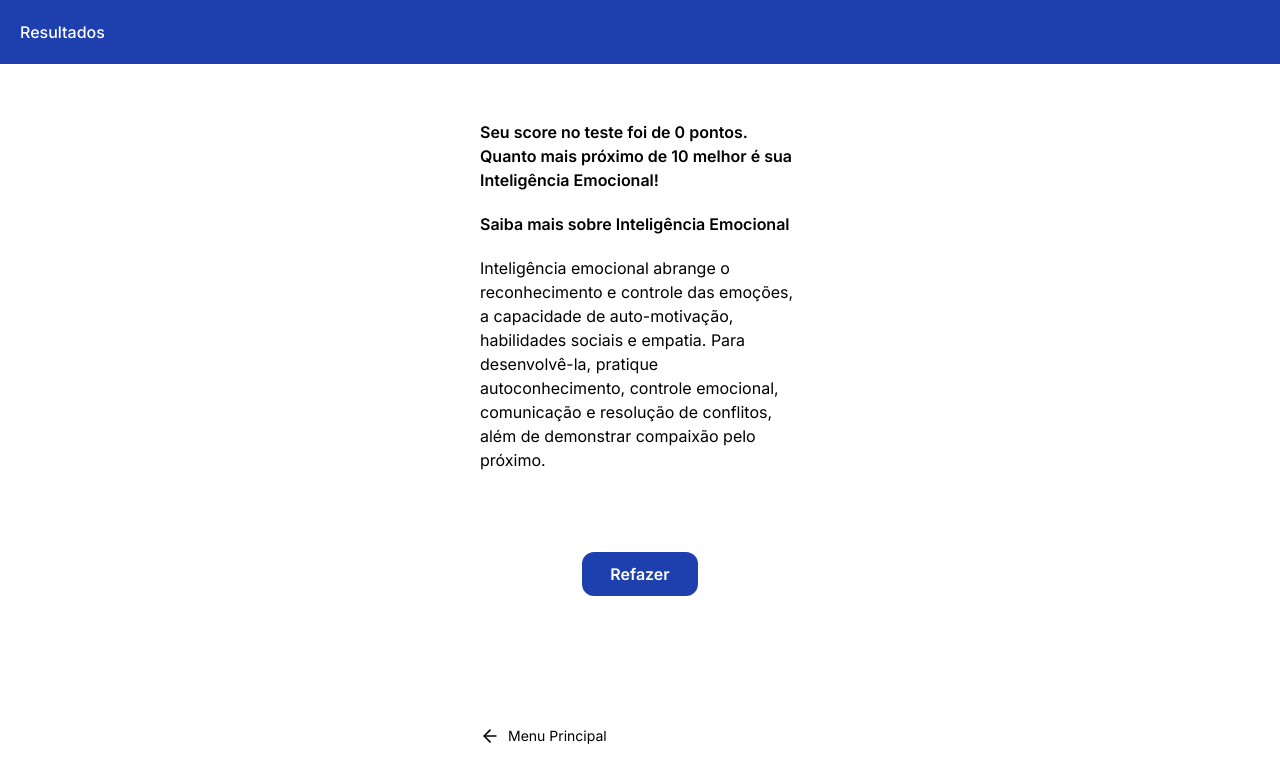
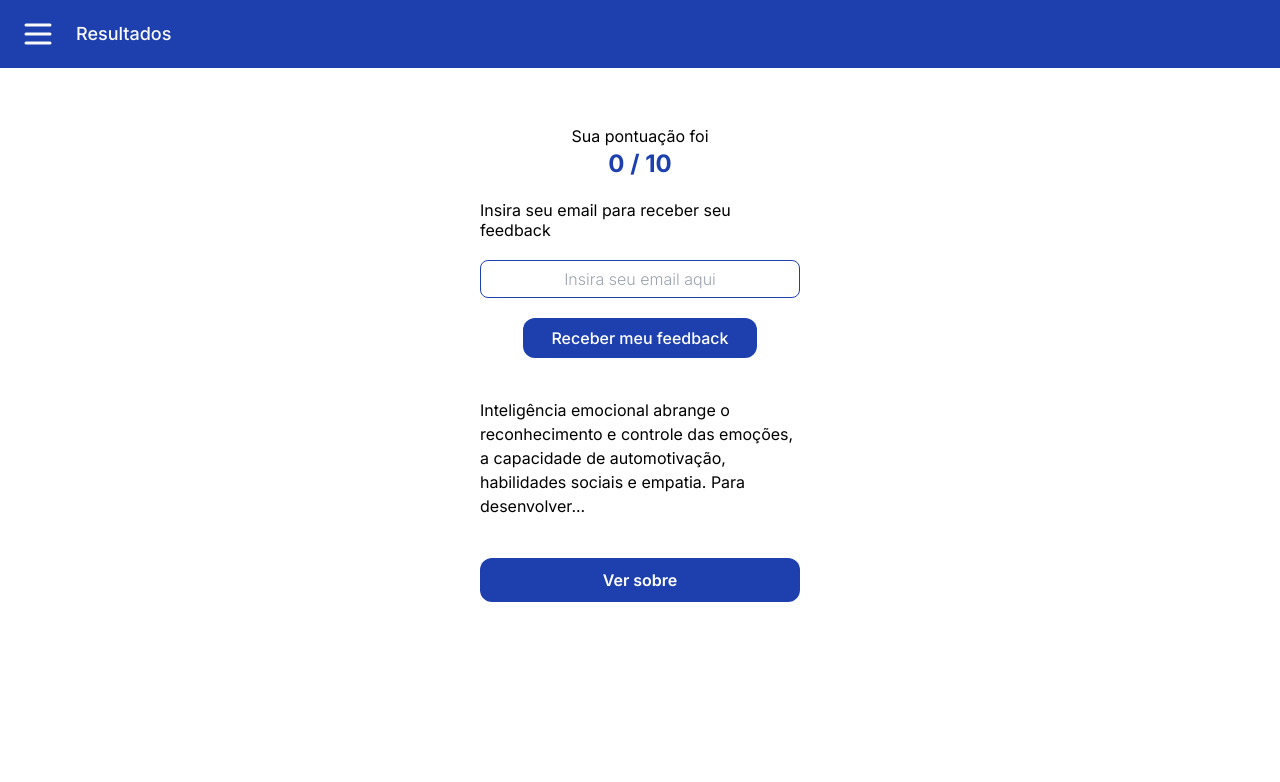
Before and after one commit to facsenacdf-2024/soft-skills-app, a Next.js app: page /results in a window 1280 px wide. Shown: the top 782 px of the page. Built offline with nearby package versions, Linux system fonts and the light colour scheme.

Commit message:
style: redesign result page

```diff
--- a/src/app/results/page.tsx
+++ b/src/app/results/page.tsx
@@ -1,8 +1,8 @@
 'use client'
 import React from 'react'
-import { ArrowLeft } from 'lucide-react'
-import { useSearchParams} from 'next/navigation'
+import { useSearchParams } from 'next/navigation'
 import Anchor from '@/components/anchor'
+import Header from '@/components/header'
 
 function Results() {
 
@@ -12,34 +12,29 @@ function Results() {
 
   return (
     <>
-    <div className="w-full bg-blue-800 py-5 px-5">
-      <h1 className="font-medium text-white">Resultados</h1>
-    </div>
+      <Header page="Resultados" />
 
-    <div className="max-w-xs mx-auto my-14 space-y-5 text-left">
-      <h1 className='font-semibold'>
-        Seu score no teste foi de {VT} pontos. Quanto mais próximo de 10 melhor é sua Inteligência Emocional!
-      </h1>
-      <h2 className='font-semibold'>
-        Saiba mais sobre Inteligência Emocional
-      </h2>
-      <p>
-        Inteligência emocional abrange o reconhecimento e controle das
-        emoções, a capacidade de auto-motivação, habilidades sociais
-        e empatia. Para desenvolvê-la, pratique autoconhecimento,
-        controle emocional, comunicação e resolução de conflitos, além
-        de demonstrar compaixão pelo próximo.
-      </p>
+      <div className="max-w-xs mx-auto my-14 text-left">
+        <h1 className='text-center'>
+          Sua pontuação foi
+        </h1>
+        <p className='font-bold text-center text-blue-800 text-2xl'>{VT} / 10</p>
+        <form className='my-5 space-y-5'>
+          <h1 className='leading-5'>Insira seu email para receber seu feedback</h1>
+          <input type="email" name="email" id="email" placeholder='Insira seu email aqui'
+            className='border border-blue-800 rounded-lg py-1.5 text-center w-full focus:outline-none placeholder:font-light' />
+          <button className='bg-blue-800 hover:bg-blue-900 text-white font-medium py-2 px-7 min-w-32 mx-auto block my-5 w-fit rounded-xl'>
+            Receber meu feedback
+          </button>
+        </form>
 
-    </div>
-    <Anchor title="Refazer" link="/inteligencia-emocional" className="my-20 w-fit mx-auto block" />
-    <div className="max-w-xs mx-auto mt-32">
-      <a href="/" className="flex items-center gap-2 text-sm w-fit">
-        <ArrowLeft width={20}/>
-        <span>Menu Principal</span>
-      </a>
-    </div>
-  </>
+        <p className='my-10'>
+          Inteligência emocional abrange o reconhecimento e controle das emoções,
+          a capacidade de automotivação, habilidades sociais e empatia. Para desenvolver...
+        </p>
+        <Anchor title="Ver sobre" link="#" className="text-center my-10 w-full block" />
+      </div>
+    </>
   )
 }
 
```
